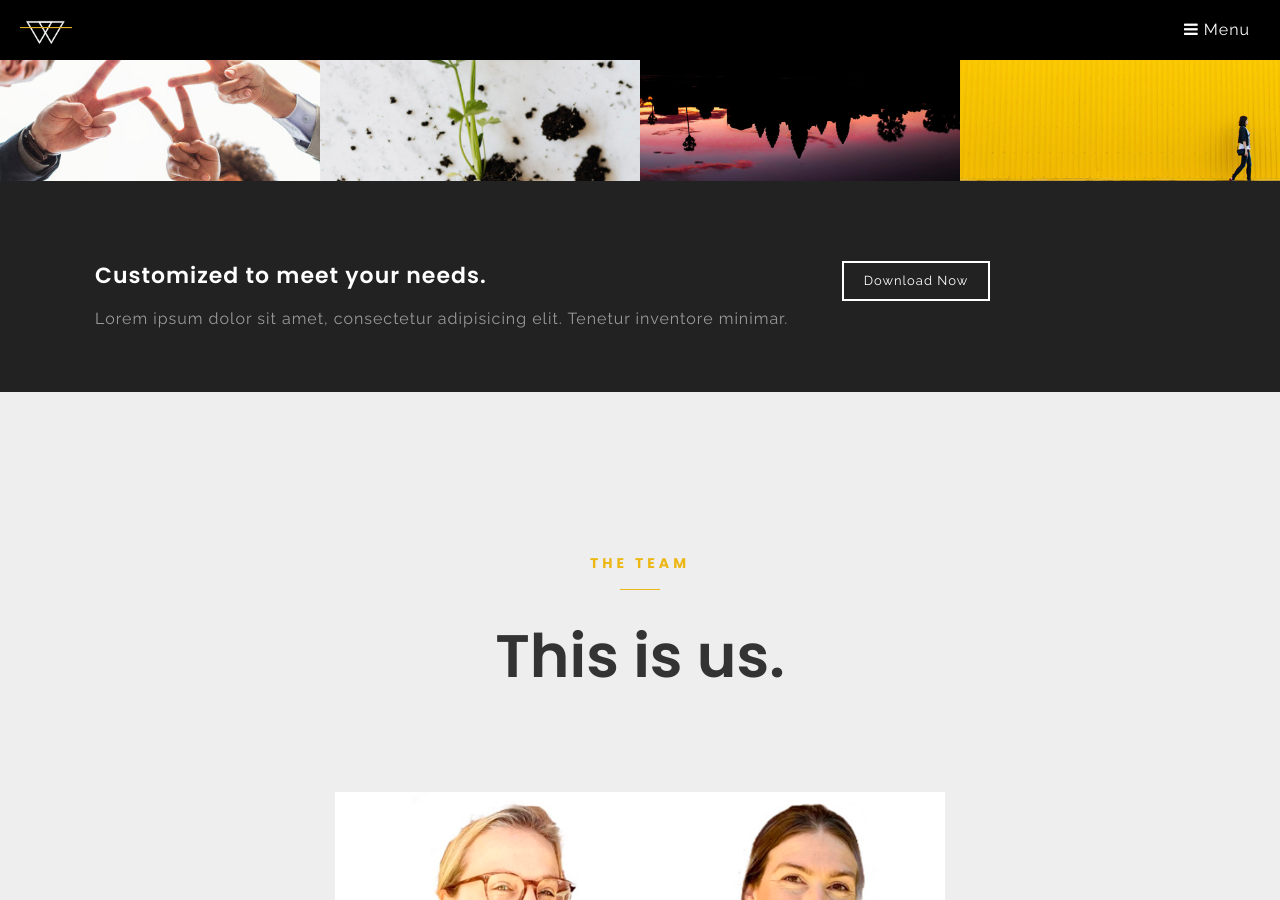
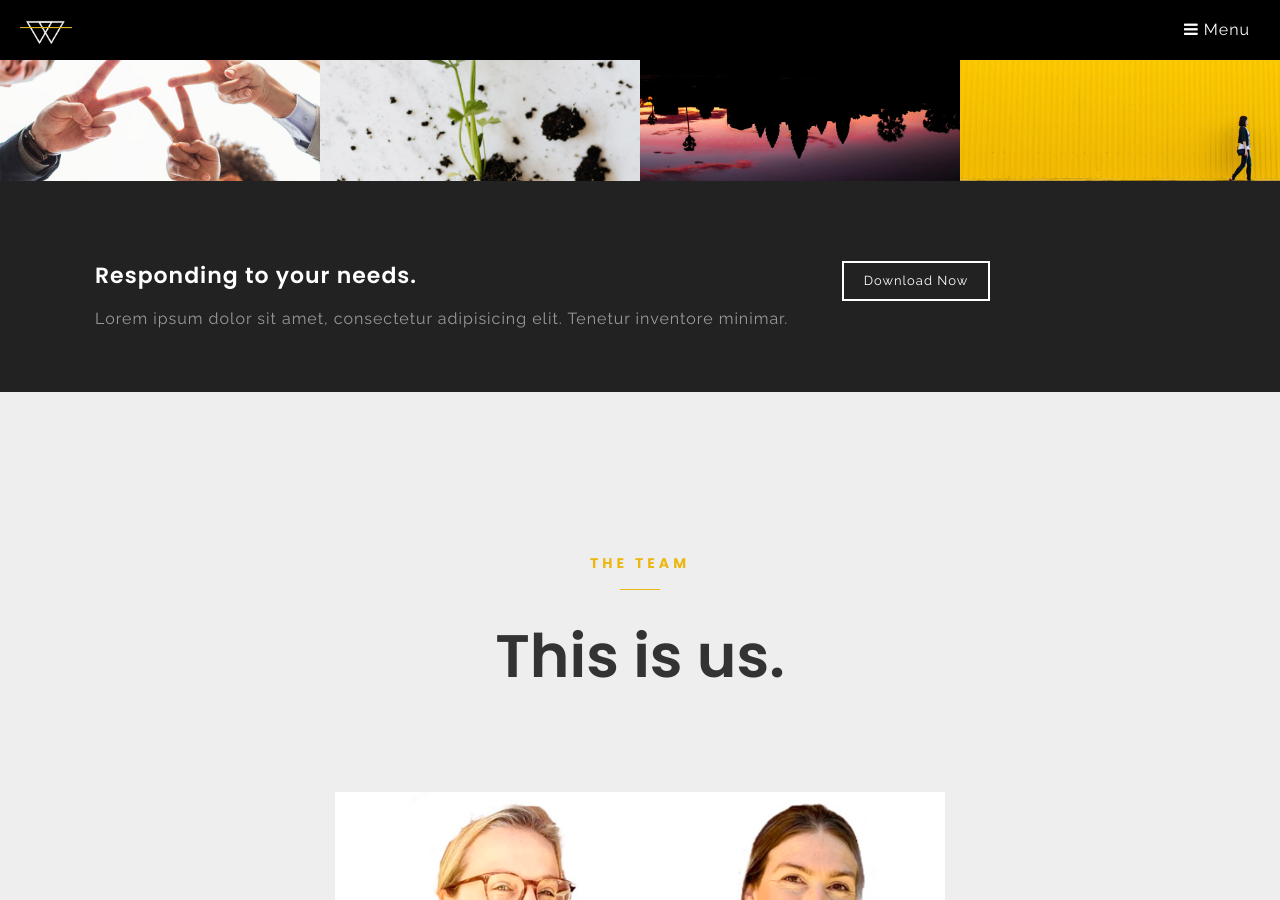
Before and after one commit to mbcusick/hucklebe.com, a Jekyll site: the page built from index.html, in a window 1280 px wide and 900 px high, scrolled down 4725 px. Built offline with Jekyll 4.4.1, drawn with Linux system fonts in a browser that asks for light colours.

Commit message:
Update index.html

```diff
--- a/index.html
+++ b/index.html
@@ -235,7 +235,7 @@
   <div class="four spacing"></div>
   <div class='row'>
     <div class='large-8 columns'>
-      <h3 class="white">Customized to meet your needs.</h3>
+      <h3 class="white">Responding to your needs.</h3>
       <p>
         Lorem ipsum dolor sit amet, consectetur adipisicing elit. Tenetur inventore minimar.
       </p>
```
